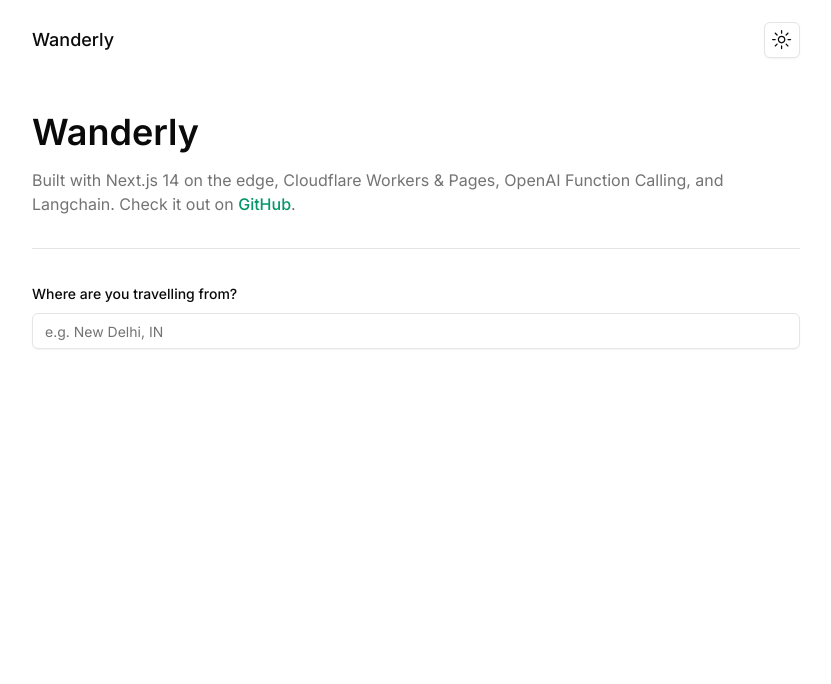
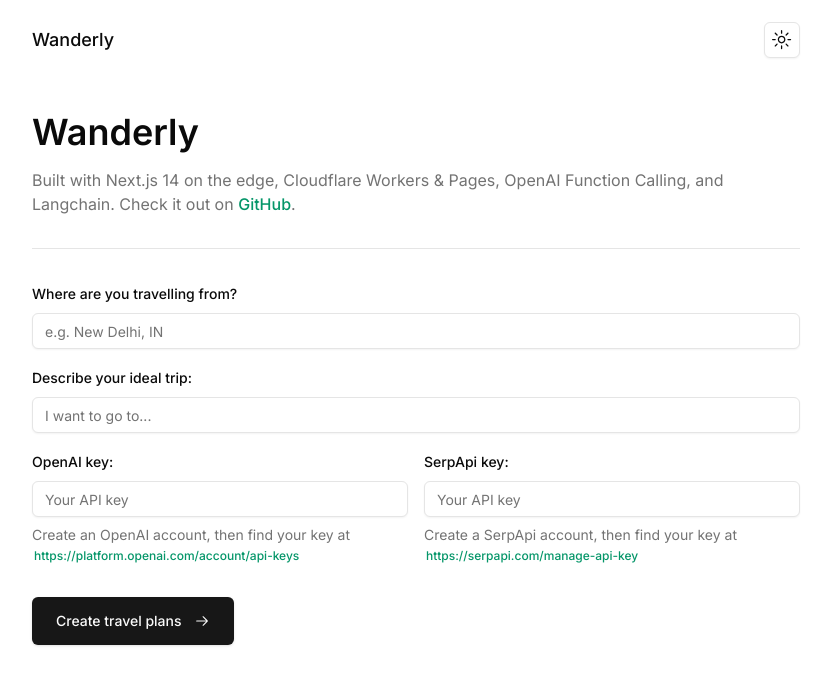
Before and after one commit to theMillenniumFalcon/wanderly, a Next.js app in the folder web/: page / in a window 1280 px wide. Shown: the top 684 px of the page, without its empty margins (224-1055 px from the left). Built offline with nearby package versions, Linux system fonts and the light colour scheme.

Commit message:
form is now complete

```diff
--- a/web/src/app/page.tsx
+++ b/web/src/app/page.tsx
@@ -1,9 +1,10 @@
 "use client"
 
-import React from "react";
+import React, { useState } from "react";
 import { useForm } from "react-hook-form";
 import { zodResolver } from "@hookform/resolvers/zod";
 import * as z from "zod";
+import { ArrowRightIcon } from "@radix-ui/react-icons";
 
 import { formSchema } from "@/lib/schema/formSchema";
 
@@ -12,13 +13,25 @@
 import { Form, FormControl, FormDescription, FormField, FormItem, FormLabel, FormMessage } from "@/components/ui/form";
 import { Input } from "@/components/ui/input";
 
+type DataType = {
+  location: string;
+  itinerary: string;
+  flight: string;
+} | null;
+
 export default function Home() {
   const form = useForm<z.infer<typeof formSchema>>({
     resolver: zodResolver(formSchema),
     defaultValues: {
-      fromLocation: ""
+      fromLocation: "",
+      description: "",
+      openai: "",
+      serp: "",
     },
   })
+
+  const [data, setData] = useState<DataType>(null)
+  const [loading, setLoading] = useState(false)
 
   async function onSubmit(values: z.infer<typeof formSchema>) {}
 
@@ -31,7 +44,7 @@
         Built with Next.js 14 on the edge, Cloudflare Workers &amp; Pages,
         OpenAI Function Calling, and Langchain. Check it out on{" "}
         <a
-          href="https://github.com/ishaan1013/workers-langchain"
+          href="https://github.com/themillenniumfalcon/wanderly"
           target="_blank"
         >
           <Button className=" p-0 h-auto text-base" variant="link">
@@ -59,6 +72,81 @@
               </FormItem>
             )}
           />
+          <FormField
+            control={form.control}
+            name="description"
+            render={({ field }) => (
+              <FormItem>
+                <FormLabel>Describe your ideal trip:</FormLabel>
+                <FormControl>
+                  <Input placeholder="I want to go to..." {...field} />
+                </FormControl>
+                <FormMessage />
+              </FormItem>
+            )}
+          />
+
+          <div className="pb-4 flex w-full sm:flex-row flex-col sm:space-y-0 space-y-4 sm:space-x-4 items-start">
+            <FormField
+              control={form.control}
+              name="openai"
+              render={({ field }) => (
+                <FormItem className="w-full sm:w-1/2">
+                  <FormLabel>OpenAI key:</FormLabel>
+                  <FormControl>
+                    <Input placeholder="Your API key" {...field} />
+                  </FormControl>
+                  <FormDescription>
+                    Create an OpenAI account, then find your key at{" "}
+                    <a
+                      href="https://platform.openai.com/account/api-keys"
+                      target="_blank"
+                    >
+                      <Button
+                        variant="link"
+                        className="p-0 ml-0.5 text-xs h-auto"
+                      >
+                        https://platform.openai.com/account/api-keys
+                      </Button>
+                    </a>
+                  </FormDescription>
+                  <FormMessage />
+                </FormItem>
+              )}
+            />
+            <FormField
+              control={form.control}
+              name="serp"
+              render={({ field }) => (
+                <FormItem className="w-full sm:w-1/2">
+                  <FormLabel>SerpApi key:</FormLabel>
+                  <FormControl>
+                    <Input placeholder="Your API key" {...field} />
+                  </FormControl>
+                  <FormDescription>
+                    Create a SerpApi account, then find your key at{" "}
+                    <a
+                      href="https://serpapi.com/manage-api-key"
+                      target="_blank"
+                    >
+                      <Button
+                        variant="link"
+                        className="p-0 ml-0.5 text-xs h-auto"
+                      >
+                        https://serpapi.com/manage-api-key
+                      </Button>
+                    </a>
+                  </FormDescription>
+                  <FormMessage />
+                </FormItem>
+              )}
+            />
+          </div>
+
+          <Button disabled={loading} type="submit" size="lg">
+            {loading ? "Generating..." : "Create travel plans"}
+            {loading ? null : <ArrowRightIcon className="w-4 h-4 ml-3" />}
+          </Button>
         </form>
       </Form>
     </div>
```
